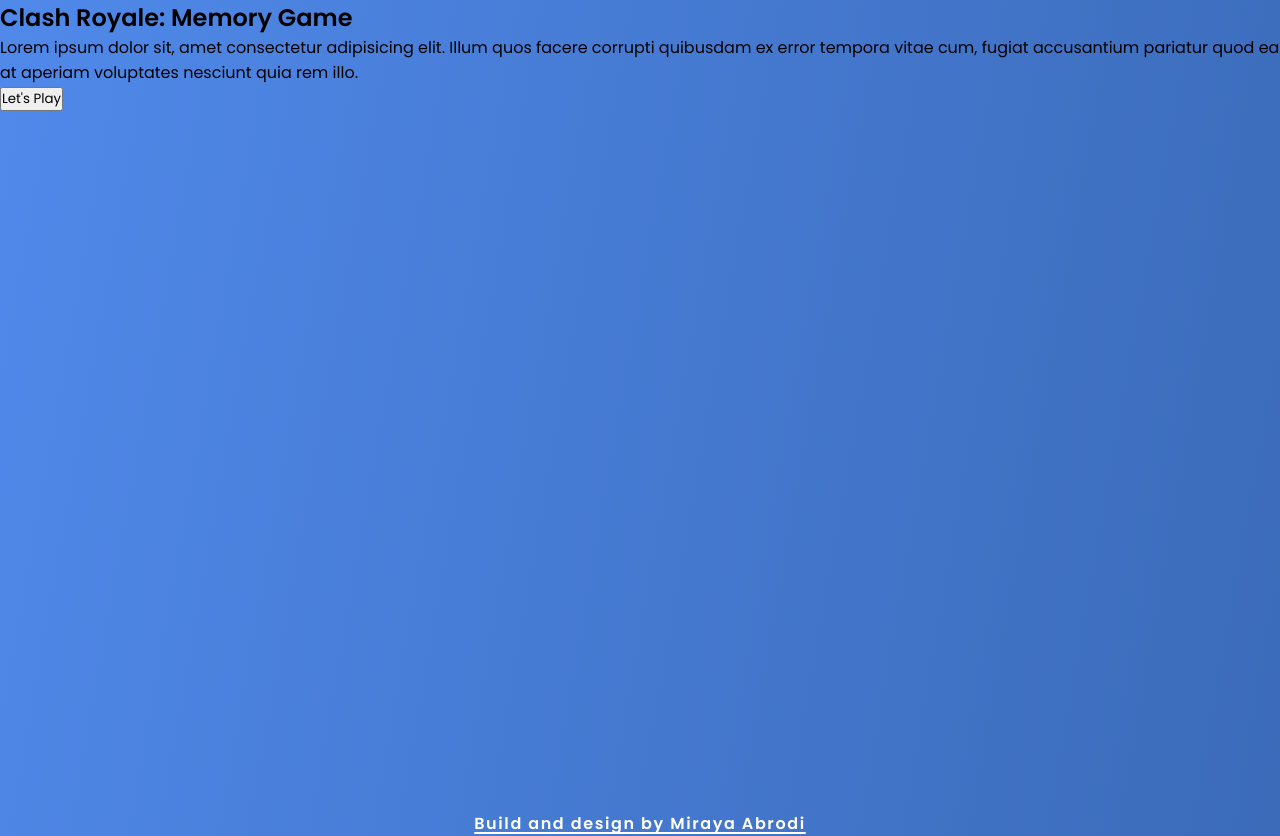
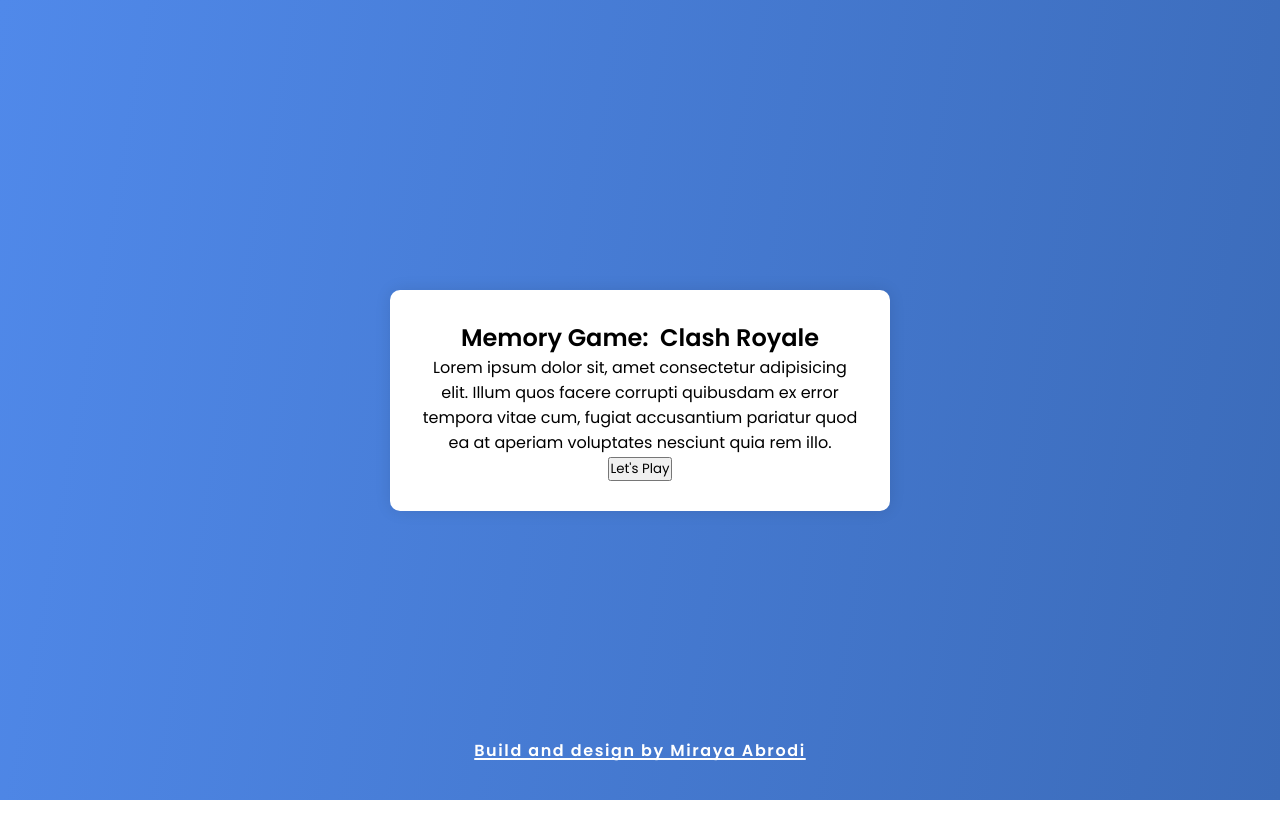
Before and after one commit to mirayatech/Memory-Game, a plain HTML site: page index.html in a window 1280 px wide. After the commit the page ends 800 px from the top, so only its background shows below. Drawn offline with Linux system fonts and the light colour scheme.

Commit message:
stayle the popup box

```diff
--- a/index.html
+++ b/index.html
@@ -21,7 +21,7 @@
 
     <!-- Pop up Module -->
     <div class="popup">
-        <h2>Clash Royale: Memory Game</h2>
+        <h2>Memory Game: &nbsp;Clash Royale</h2>
         <p>Lorem ipsum dolor sit, amet consectetur adipisicing elit. Illum quos facere corrupti quibusdam ex error
             tempora vitae cum, fugiat accusantium pariatur quod ea at aperiam voluptates nesciunt quia rem illo.</p>
         <button>Let's Play</button>
--- a/style.css
+++ b/style.css
@@ -23,6 +23,19 @@
   text-transform: uppercase;
   margin-bottom: 30px;
   font-size: calc(60 / 16 * 1rem);
+}
+
+/* POP UP */
+
+.popup {
+  text-align: center;
+  padding: 30px;
+  border-radius: 10px;
+  position: absolute;
+  background: #fff;
+  width: 100%;
+  max-width: 500px;
+  box-shadow: 0 0 1rem rgba(0, 0, 0, 0.103);
 }
 
 /* .silver {
```
